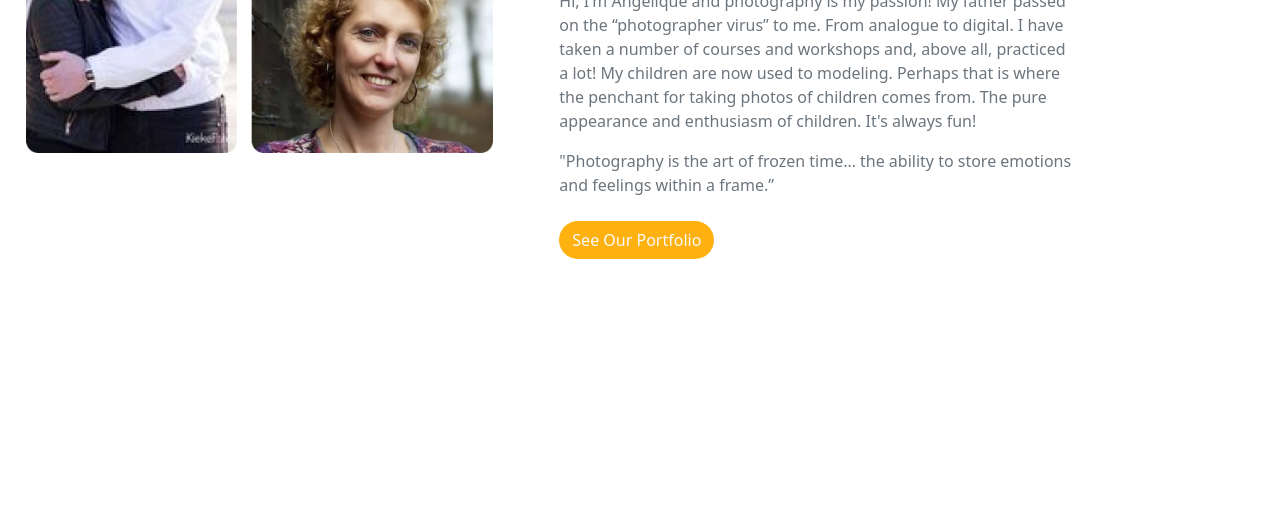
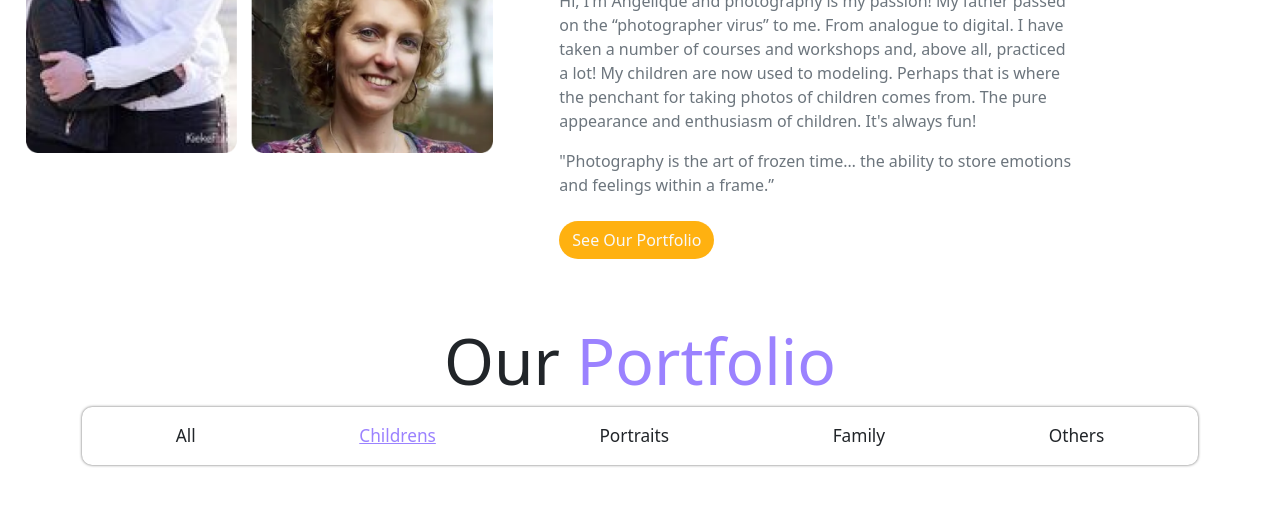
Before and after one commit to Azharul-Islam-Bappy/Bootstrap, a plain HTML site: page index.html in a window 1280 px wide. Shown: the part 806-1312 px from the top of the page. Before the commit the page ends 1089 px from the top, so only its background shows below. Drawn offline with nearby package versions, Linux system fonts and the light colour scheme.

Commit message:
Image category navigation completed

```diff
--- a/index.html
+++ b/index.html
@@ -81,7 +81,7 @@
       </div>
     </section>
 
-    <scetion class="container-lg">
+    <scetion id="section-1" class="container-lg">
       <section class="row gap-2">
         <div class=" col col-12 col-lg-5">
           <img class="img-width" src="assets/Group 11.png" alt="group image">
@@ -99,7 +99,16 @@
       </section>
     </scetion>
 
-
+    <section class="container-lg mt-5 mb-3">
+      <h1 class="display-3 text-center">Our <span>Portfolio</span></h1>
+      <div id="category" class="container-fluid d-flex justify-content-around align-items-center  py-3 rounded-corner mt-3 mb-5">
+        <a href="#" class="text-dark text-decoration-none">All</a>
+        <a href="#" class="text-dar active">Childrens</a>
+        <a href="#" class="text-dark text-decoration-none">Portraits</a>
+        <a href="#" class="text-dark text-decoration-none">Family</a>
+        <a href="#" class="text-dark text-decoration-none">Others</a>
+      </div>
+    </section>
 
     <script src="https://cdn.jsdelivr.net/npm/bootstrap@5.3.0-alpha1/dist/js/bootstrap.bundle.min.js"></script>
   </body>
--- a/style.css
+++ b/style.css
@@ -48,3 +48,21 @@ h1.display-3{
   width: 90%;
   margin-inline: 5%;
 }
+
+#section-1{
+  background-image: url('assets/Ellipse 8.png');
+  background-position: center;
+  background-repeat: no-repeat;
+}
+
+#category{
+  box-shadow: 0px 0px 3px #646464;
+  outline: none;
+  border-radius: 10px;
+  & a{
+    font-size: 1.08rem;
+  }
+  & .active{
+    color: var(--blue-color);
+  }
+}
```
